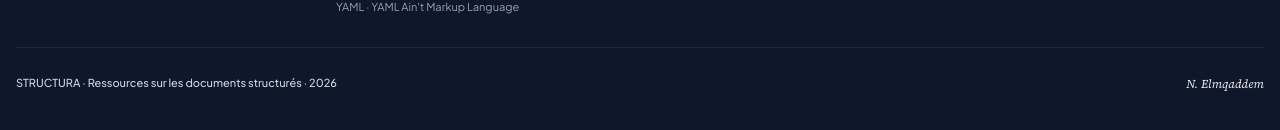
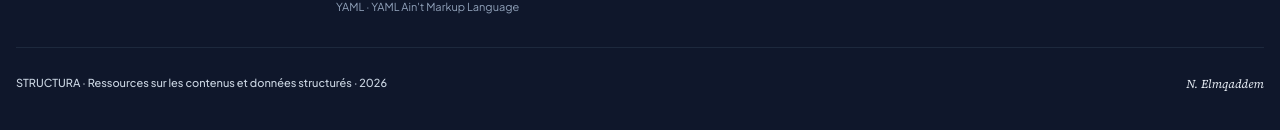
Before and after one commit to Bouguen/ds-1, a React (Vite) app: page / in a window 1280 px wide. Shown: the part 9888-10018 px from the top of the page. Built offline with nearby package versions, Linux system fonts and the light colour scheme.

Commit message:
Actualiser le crédit éditorial de Structura sans modifier la signature

```diff
--- a/src/components/Footer.tsx
+++ b/src/components/Footer.tsx
@@ -105,7 +105,7 @@ export const Footer: React.FC<FooterProps> = ({ onSelectLanguage, setActiveTab }
 
         {/* Signature N. ELM. — crédit éditorial 2026 */}
         <div className="pt-7 border-t border-slate-800 flex flex-wrap items-center justify-between gap-3 text-[11px]">
-          <span className="font-medium text-slate-300">STRUCTURA · Ressources sur les documents structurés · 2026</span>
+          <span className="font-medium text-slate-300">STRUCTURA · Ressources sur les contenus et données structurés · 2026</span>
           <span className="font-normal italic text-xs text-slate-200" style={{ fontFamily: "\u0027Source Serif 4\u0027, Georgia, serif" }}>N. Elmqaddem</span>
         </div>
       </div>
```
